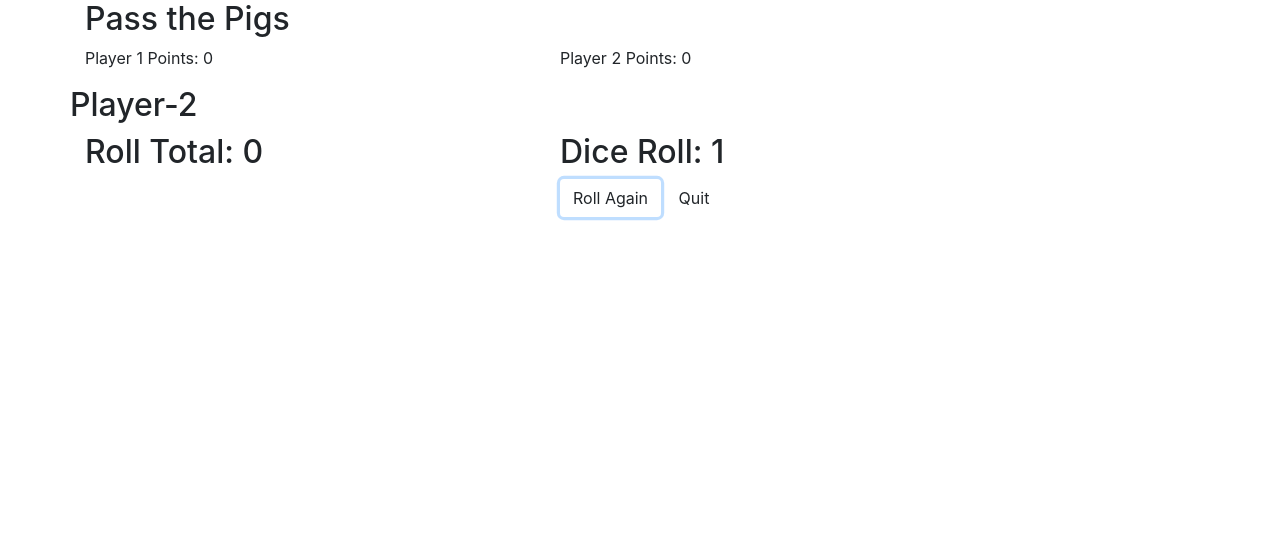
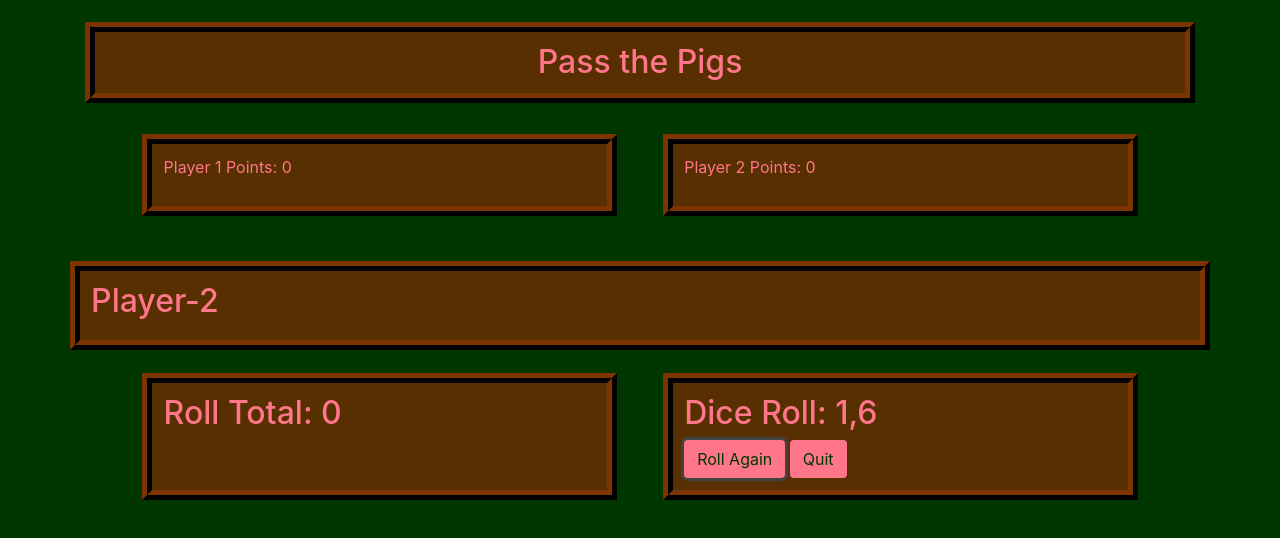
Before and after one commit to SandraT22/pig-dice-MB, a plain HTML site: page index.html in a window 1280 px wide. Both pictures are taken after a click on the button "Roll Again". Drawn offline with nearby package versions, Linux system fonts and the light colour scheme.

Commit message:
improve ui and gameplay
Co-authored-by: Mo Byrne <mosey.b.byrne@gmail.com>

```diff
--- a/css/styles.css
+++ b/css/styles.css
@@ -0,0 +1,24 @@
+body {
+  background-color: #003600;
+  color: #ff768a;
+}
+
+.title {
+  background-color:#582f00;
+  border: 10px ridge #281100;
+  margin-top: 2%;
+  padding: 1%;
+  text-align: center;
+}
+
+.box {
+  background-color:#582f00;
+  border: 10px ridge #281100;
+  margin: 2%;
+  padding: 1%;
+}
+
+.btn {
+  background-color: #ff768a;
+  color:#003600;
+}
--- a/index.html
+++ b/index.html
@@ -10,23 +10,23 @@
 </head>
 <body>
   <div class="container">
-    <h2>Pass the Pigs</h2>
-    <div class="row">
-      <div class="col-5">
+    <h2 class="title">Pass the Pigs</h2>
+    <div class="row justify-content-center">
+      <div class="col-5 box">
         <p>Player 1 Points: <span id="player-1-points"></span></p>
       </div>
-      <div class="col-5">
+      <div class="col-5 box">
         <p>Player 2 Points: <span id="player-2-points"></span></p>
       </div>
     </div>
-    <div class="row">
+    <div class="row title">
       <h2 id="player-name"></h2>
     </div>
-    <div class="row">
-      <div class="col-5">
+    <div class="row justify-content-center">
+      <div class="col-5 box">
         <h2>Roll Total: <span id="roll-total"></span></h2>
       </div>
-      <div class="col-5">
+      <div class="col-5 box">
         <h2>Dice Roll: <span id="rollValue"></span></h2>
         <button class="btn" id="roll">Roll Again</button>
         <button class="btn" id="quit">Quit</button>
--- a/js/scripts.js
+++ b/js/scripts.js
@@ -1,3 +1,4 @@
+
 // Business Logic for Player —————————
 
 function Player(name, score, turn) {
@@ -10,11 +11,23 @@ Player.prototype.addScore = function(totalRollPoints) {
   this.score += totalRollPoints;
 };
 
+Player.prototype.winCondition = function() {
+  if (this.score >= 50) {
+    return true;
+  }
+  return false;
+};
+
 // Business Logic for Dice —————————
 
 function Dice (sides) {
   this.sides = sides;
 }
+
+Dice.prototype.roll = function() {
+  let roll =  Math.floor(Math.random() * this.sides) + 1;
+  return roll;
+};
 
 function quitTurn(player1, player2, turnNumber, totalRollPoints) {
   if (turnNumber % 2 === 1) {
@@ -32,33 +45,27 @@ function quitTurn(player1, player2, turnNumber, totalRollPoints) {
   $("#player-2-points").text(player2.score);
 }
 
-Dice.prototype.roll = function() {
-  let roll =  Math.floor(Math.random() * this.sides) + 1;
-  return roll;
-};
-
-Dice.prototype.addPoints = function(totalRollPoints, rollValue) {
-  totalRollPoints = totalRollPoints + rollValue;
-  return totalRollPoints;
-};
-
 // UI Logic —————————
 
 $(document).ready(function(){
   let player1 = new Player ("Player-1", 0, true);
   let player2 = new Player ("Player-2", 0, false);
   let dice1 = new Dice (6);
+  let dice2 = new Dice (6);
   let turnNumber = 1;
   let totalRollPoints = 0;
 
   $("#player-name").text(player1.name);
 
   $("#roll").click(function() {
-    let rollValue = dice1.roll();
-    $("#rollValue").text(rollValue);
-    totalRollPoints = dice1.addPoints(totalRollPoints, rollValue);
-    if (rollValue === 1) {
+    let roll1 = dice1.roll();
+    let roll2 = dice2.roll();
+    let rollValue = roll1 + roll2;
+    $("#rollValue").text(roll1 + "," + roll2);
+    totalRollPoints = totalRollPoints + rollValue;
+    if (roll1 === 1 || roll2 === 1) {
       totalRollPoints = 0;
+      alert("You rolled a 1, now it's the other player's turn!");
       quitTurn(player1, player2, turnNumber, totalRollPoints);
       turnNumber++;
     }
@@ -67,7 +74,14 @@ $(document).ready(function(){
 
   $("#quit").click(function(){
     quitTurn(player1, player2, turnNumber, totalRollPoints);
-    totalRollPoints = 0;
-    turnNumber++;
+    if (player1.winCondition() === true) {
+      alert(player1.name + " is the winner!");
+    } else if (player2.winCondition() === true) {
+      alert(player2.name + " is the winner!");
+    } else {
+      alert("You earned " + totalRollPoints + " this round!");
+      totalRollPoints = 0;
+      turnNumber++;
+    }
   });
 });
```
